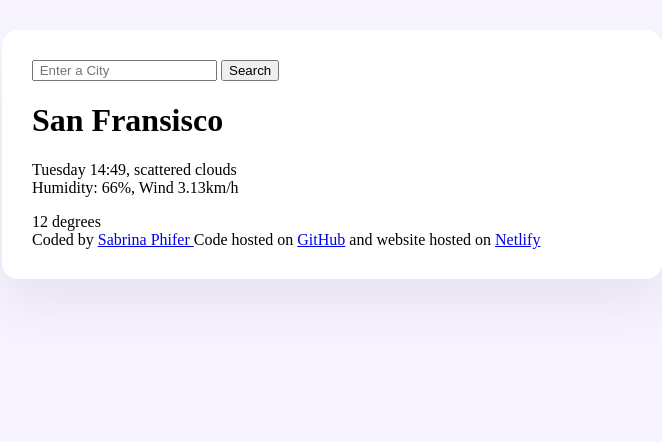
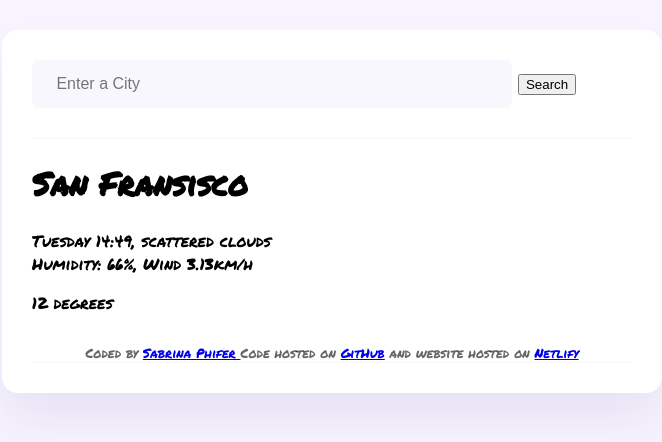
Before and after one commit to Sabrinaphifer/GH-weather-HW, a plain HTML site: page index.html in a window 1280 px wide. Shown: the whole page, without its empty margins (308-970 px from the left). Drawn offline with Linux system fonts and the light colour scheme.

Commit message:
added button, body, and footer css

```diff
--- a/index.html
+++ b/index.html
@@ -14,9 +14,13 @@
   <body>
     <div class="app">
       <header>
-        <form>
-          <input type="search" placeholder=" Enter a City" required />
-          <input type="submit" value="Search" />
+        <form class="search-form">
+          <input
+            type="search"
+            placeholder=" Enter a City"
+            required
+            class="search-form-input" />
+          <input type="submit" value="Search" class="search-form-button" />
         </form>
       </header>
       <main>
--- a/src/index.css
+++ b/src/index.css
@@ -1,11 +1,11 @@
 body {
   background-color: #f7f3ff;
-  .permanent-marker-regular {
-    font-family: "Permanent Marker", cursive;
-    font-weight: 400;
-    font-style: normal;
-  }
+
+  font-family: "Permanent Marker", cursive;
+  font-weight: 400;
+  font-style: normal;
 }
+
 .app {
   background: white;
   max-width: 600px;
@@ -14,3 +14,31 @@ body {
   box-shadow: 0 30px 50px rgba(65, 50, 100, 0.08);
   border-radius: 16px;
 }
+header {
+  border-bottom: 1px solid #f9f7fe;
+  padding: 0 0 30px 0;
+}
+.search-form-input {
+  background-color: #f9f7fe;
+  border: none;
+  border-radius: 6px;
+  width: 80%;
+  padding: 15px 20px;
+  font-size: 16px;
+}
+.search-form-buton {
+  background: #885df1;
+  padding: 15px 20px;
+  border: none;
+  font-size: 16px;
+  margin-left: 10px;
+  border-radius: 6px;
+  color: white;
+}
+footer {
+  border-bottom: 1px solid #f9f7fe;
+  padding: 30px 0 0 0;
+  text-align: center;
+  font-size: 13px;
+  color: rgba(0, 0, 0, 0.6);
+}
```
